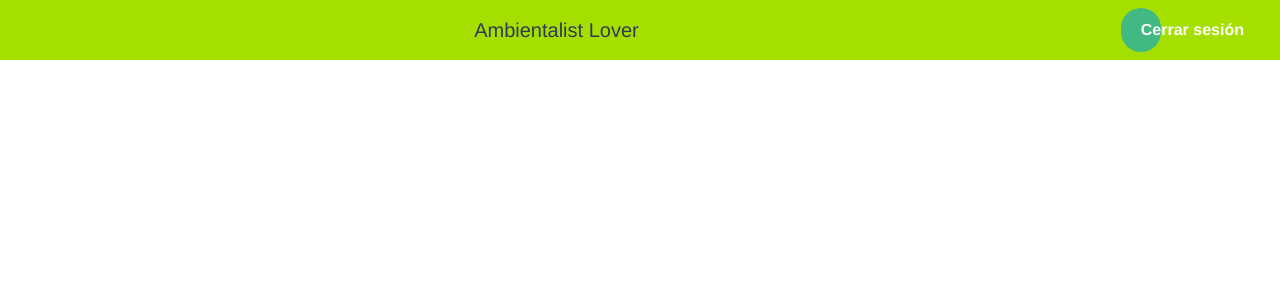
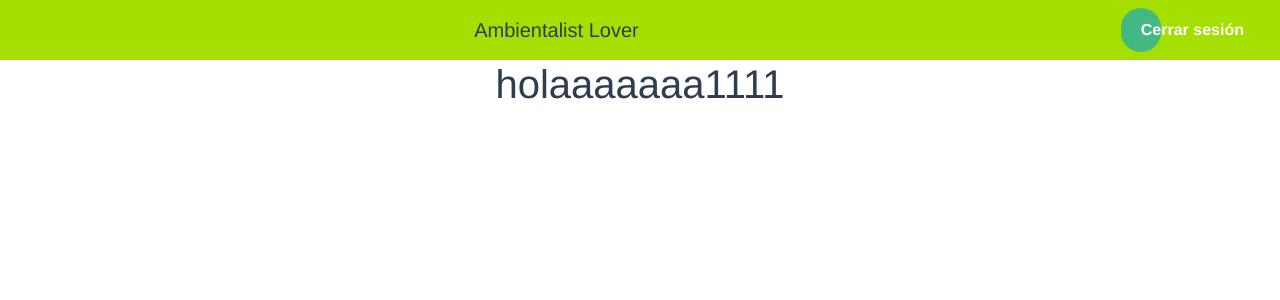
Before and after one commit to angiecortez/vue-firebase-component, a Vue app: page /#/hello in a window 1280 px wide. Shown: the top 300 px of the page. Built offline with nearby package versions, Linux system fonts and the light colour scheme; no server answers; the database is empty; sample sign-in values are in the browser's storage.

Commit message:
[ADD] viajando entre componentes

```diff
--- a/src/components/HelloWorld.vue
+++ b/src/components/HelloWorld.vue
@@ -27,6 +27,9 @@
       </div>
     </header>
     <!-- <button v-on:click="logout">Logout</button> -->
+    <Post/>
+
+
 
   </div>
 </template>
@@ -35,6 +38,7 @@
 
 import dataFirebase from '@/main'
 import firebase from 'firebase'
+import Post from '@/components/Post'
 export default {
   name: 'HelloWorld',
   data () {
@@ -58,6 +62,9 @@ export default {
     logout: function(){
       firebase.auth().signOut().then(()=> this.$router.replace('login'))
     }
+  },
+  components: {
+    Post
   }
 }
 
--- a/src/components/Post.vue
+++ b/src/components/Post.vue
@@ -1,9 +1,15 @@
 <template>
-
+  <h1>holaaaaaaa1111</h1>
 </template>
 
 <script>
 export default {
+  name:'Post',
+  data(){
+    return{
+      message: 'hollaaaaaaaa'
+    }
+  }
 }
 </script>
 
```
